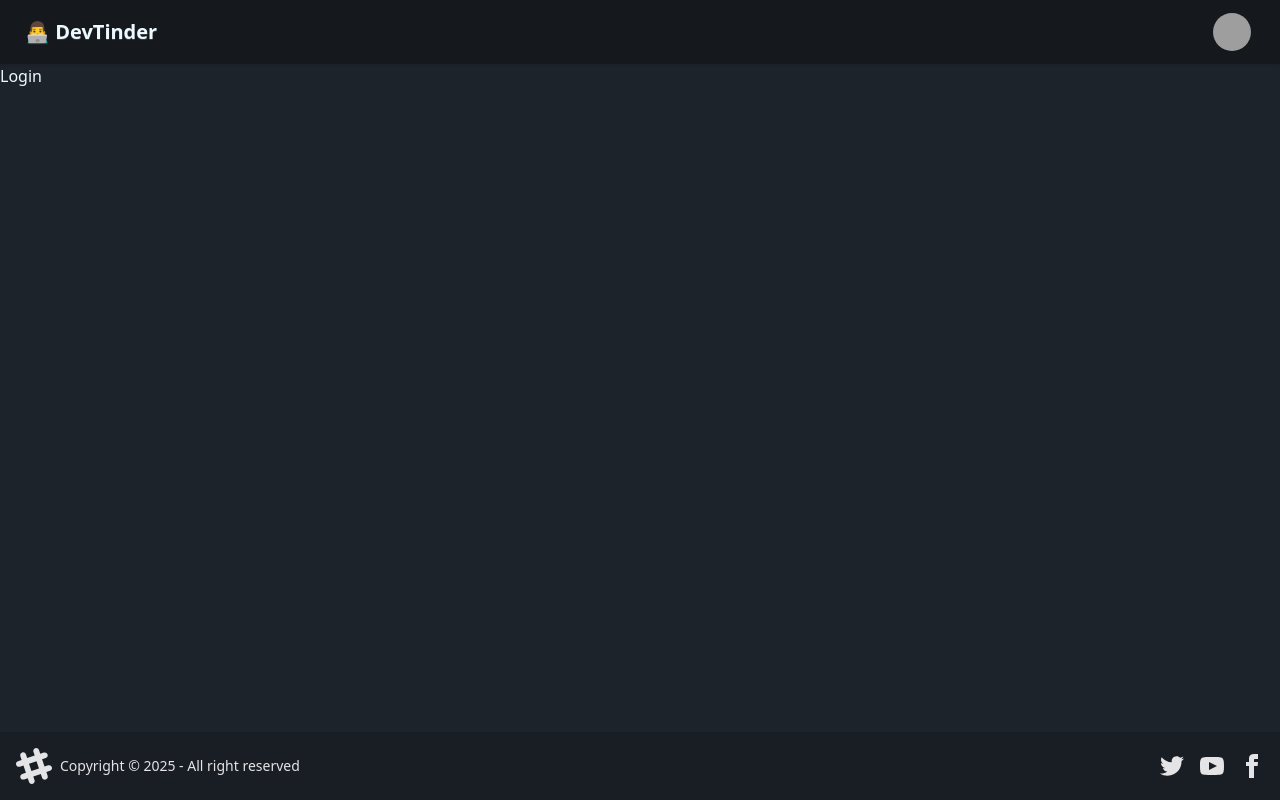
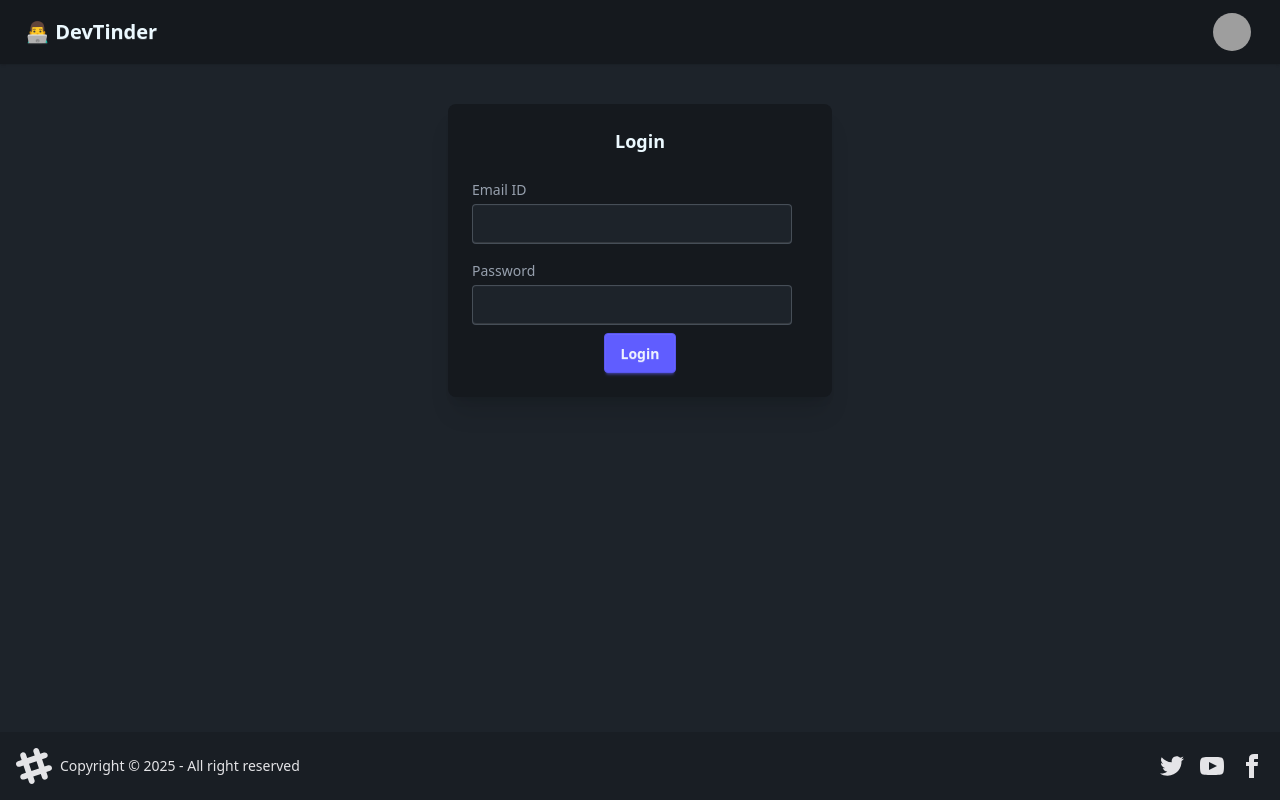
Before and after one commit to koushikbajpayee06/devTinder-Web, a React (Vite) app: page /login in a window 1280 px wide. Built offline with nearby package versions, Linux system fonts and the light colour scheme; grey boxes are pictures that could not be loaded.

Commit message:
implemented login connection with server

```diff
--- a/package.json
+++ b/package.json
@@ -11,6 +11,7 @@
   },
   "dependencies": {
     "@tailwindcss/vite": "^4.1.17",
+    "axios": "^1.13.2",
     "react": "^18.3.1",
     "react-dom": "^18.3.1",
     "react-router-dom": "^7.9.5",
--- a/src/Login.jsx
+++ b/src/Login.jsx
@@ -1,11 +1,46 @@
-import React from 'react'
+import React, { useState } from "react";
+import axios from "axios";
 
 const Login = () => {
-  return (
-    <div>
-      Login
-    </div>
-  )
+  const [emailId, setEmailId] = useState("");
+  const [password,setPassword] = useState("");
+
+const handleLogin= async()=>{
+  try{const res = await axios.post("http://localhost:3000/login",{
+    emailId,
+    password
+  });
+  }catch(err){
+    console.error(err)
+  }
 }
 
-export default Login
+  return (
+    <div className="flex justify-center my-10">
+      <div className="card bg-base-300 w-96 shadow-xl">
+        <div className="card-body">
+          <h2 className="card-title justify-center">Login</h2>
+          <div className="flex flex-col gap-4 mt-4">
+           <label className="form-control w-full max-w-xs" >
+              <div className="label mb-1">
+                <span className="label-text">Email ID</span>
+              </div>
+              <input type="text" className="input input-bordered  w-full max-w-xs" onChange={(e)=>setEmailId(e.target.value)} value={emailId}/>
+           </label>
+           <label className="form-control w-full max-w-xs " >
+              <div className="label mb-1">
+                <span className="label-text">Password</span>
+              </div>
+              <input type="password" className="input input-bordered  w-full max-w-xs" value={password} onChange={(e)=>setPassword(e.target.value)}/>
+           </label>
+          </div>
+          <div className="card-actions justify-center">
+            <button className="btn btn-primary" onClick={handleLogin}>Login</button>
+          </div>
+        </div>
+      </div>
+    </div>
+  );
+};
+
+export default Login;
```
Also changed, not shown: 2 other files (tests, documents, lock files or other folders).
